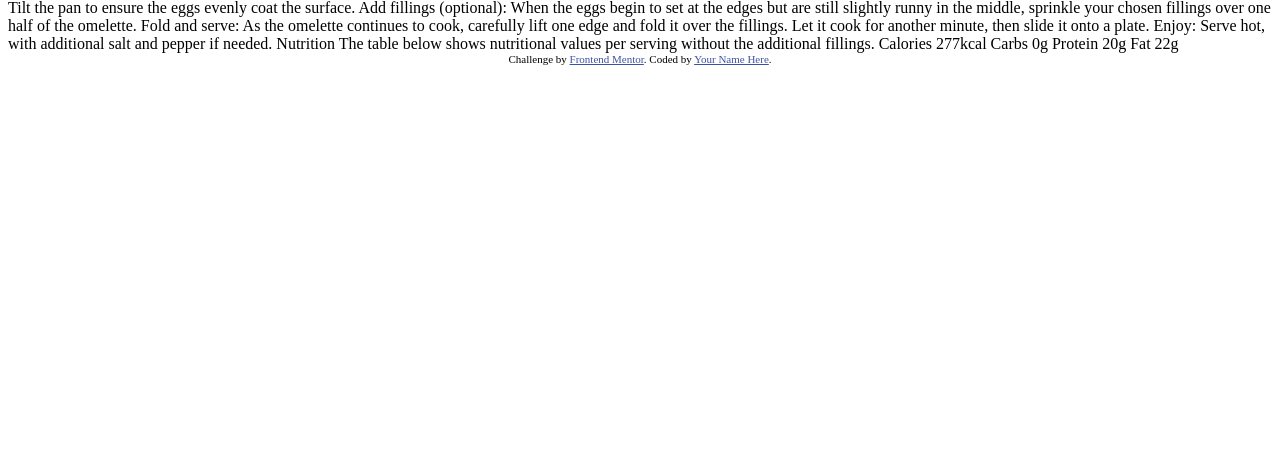
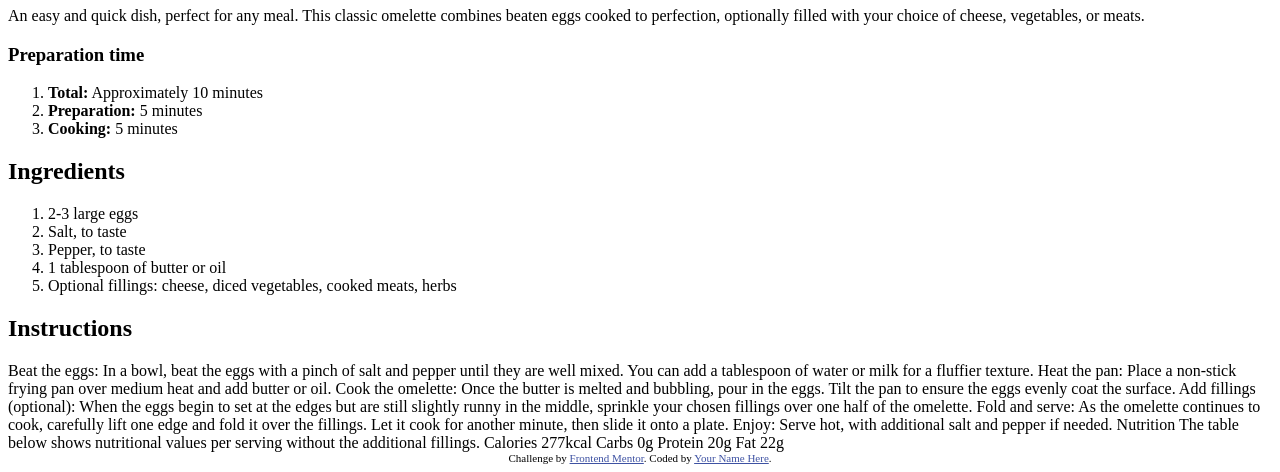
Before and after one commit to DSAW-2024-1/intro-to-html-and-css-san1tago, a plain HTML site: page index.html in a window 1280 px wide. Shown: the part 685-1157 px from the top of the page. Before the commit the page ends 800 px from the top, so only its background shows below. Drawn offline with Linux system fonts and the light colour scheme.

Commit message:
commit 3

```diff
--- a/index.html
+++ b/index.html
@@ -17,26 +17,26 @@
 <body>
 <img src="assets/images/image-omelette.jpeg"/>
 
-  Simple Omelette Recipe
+  <h1>Simple Omelette Recipe</h1>
 
-  An easy and quick dish, perfect for any meal. This classic omelette combines beaten eggs cooked
-  to perfection, optionally filled with your choice of cheese, vegetables, or meats.
+  <p>An easy and quick dish, perfect for any meal. This classic omelette combines beaten eggs cooked
+  to perfection, optionally filled with your choice of cheese, vegetables, or meats.</p>
 
-  Preparation time
-
-  Total: Approximately 10 minutes
-  Preparation: 5 minutes
-  Cooking: 5 minutes
-
-  Ingredients
-
-  2-3 large eggs
-  Salt, to taste
-  Pepper, to taste
-  1 tablespoon of butter or oil
-  Optional fillings: cheese, diced vegetables, cooked meats, herbs
-
-  Instructions
+  <h3>Preparation time</h3>
+<ol type="*">
+  <li><b>Total:</b> Approximately 10 minutes</li>
+  <li><b>Preparation:</b> 5 minutes</li>
+  <li><b>Cooking:</b> 5 minutes</li>
+</ol>
+  <h2>Ingredients</h2>
+<ol type="*">
+  <li>2-3 large eggs</li>
+  <li>Salt, to taste</li>
+  <li>Pepper, to taste</li>
+  <li>1 tablespoon of butter or oil</li>
+  <li>Optional fillings: cheese, diced vegetables, cooked meats, herbs</li>
+</ol>
+  <h2>Instructions</h2>
 
   Beat the eggs: In a bowl, beat the eggs with a pinch of salt and pepper until they are well mixed.
   You can add a tablespoon of water or milk for a fluffier texture.
```
